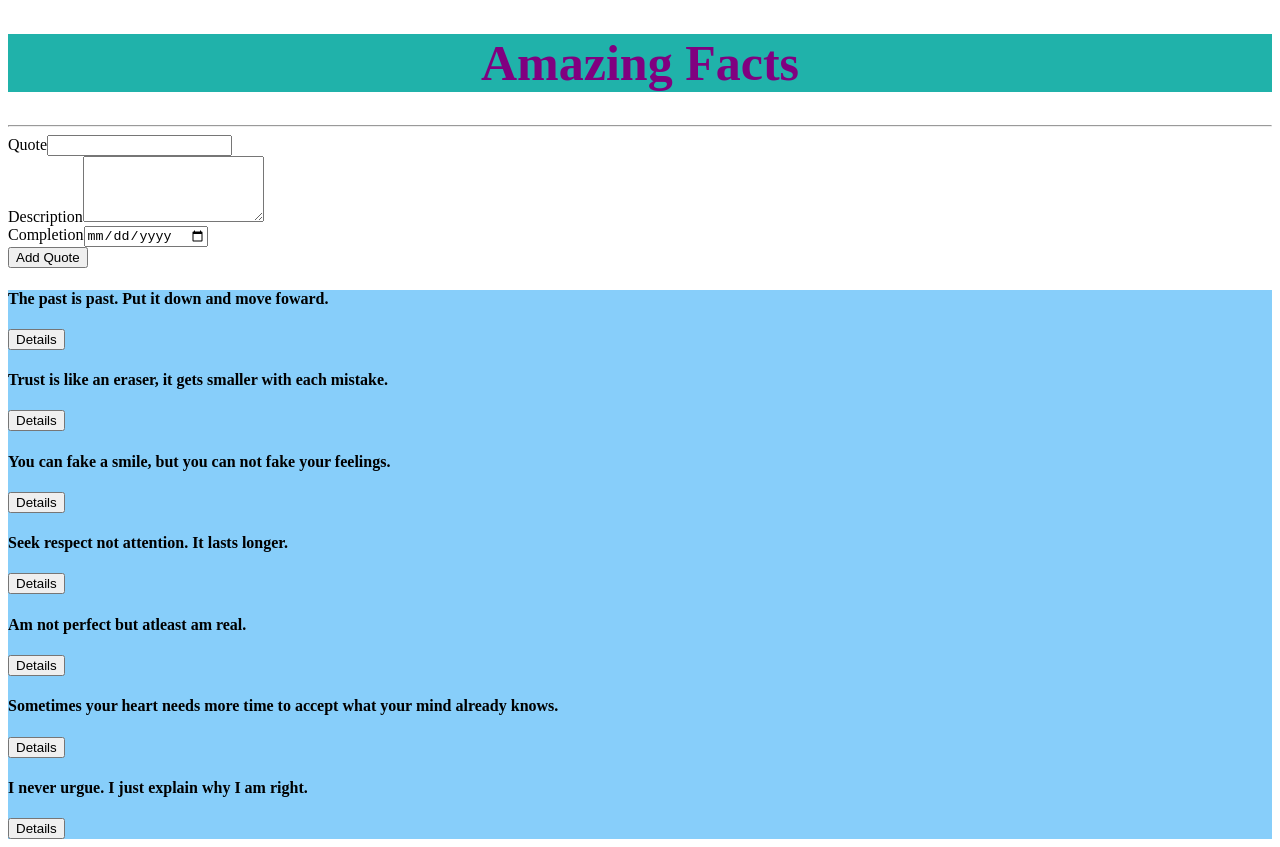
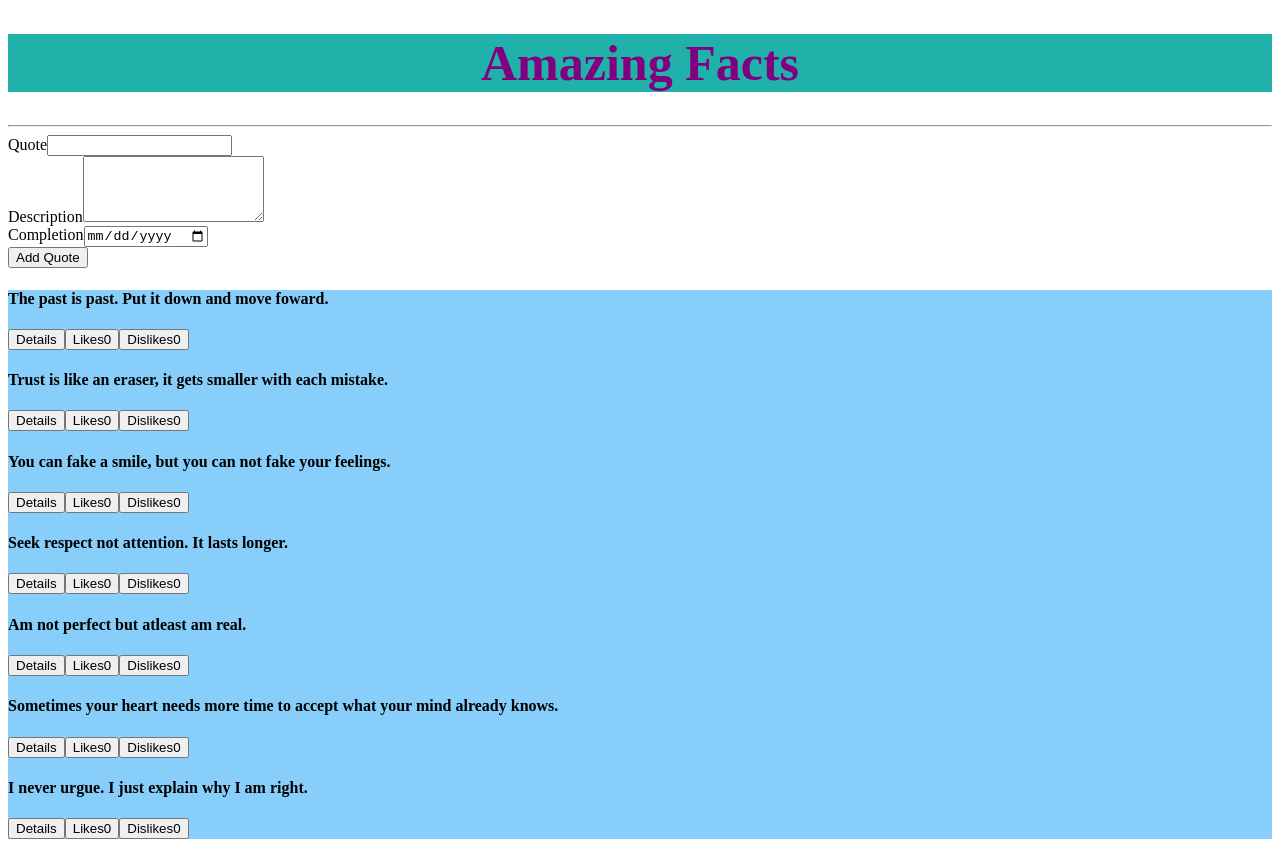
Before and after one commit to davidngatia/Amazing-facts, an Angular app: page / in a window 1280 px wide. Built offline with nearby package versions, Linux system fonts and the light colour scheme.

Commit message:
add all modifications

```diff
--- a/src/app/quote-form/quote-form.component.ts
+++ b/src/app/quote-form/quote-form.component.ts
@@ -6,7 +6,7 @@ import {Quote} from '../quote';
   styleUrls: ['./quote-form.component.css']
 })
 export class QuoteFormComponent implements OnInit {
-  newQuote=new Quote(0,"","",new Date());
+  newQuote=new Quote(0,"","",new Date(),0,0);
   @Output() addQuote=new EventEmitter<Quote>();
   submitQuote(){
     this.addQuote.emit(this.newQuote);
--- a/src/app/quote.ts
+++ b/src/app/quote.ts
@@ -1,6 +1,6 @@
 export class Quote {
     public showDescription:boolean;
-    constructor(public id:number, public name:string,public description:string,public completeDate:Date){
+    constructor(public id:number, public name:string,public description:string,public completeDate:Date,public upVote: number, public downVote: number){
         this.showDescription=false
     }
 }
--- a/src/app/quote/quote.component.html
+++ b/src/app/quote/quote.component.html
@@ -16,7 +16,8 @@
         <app-quote-details  [quote]='quote' (isComplete)= 'deleteQuote($event,i)'></app-quote-details>
     </div>
 
-
+    <button (click)="upVote(i)">Likes{{quote.upVote}}</button>
+    <button (click)="downVote(i)">Dislikes{{quote.downVote}}</button>
 </div>
 
 </div>
--- a/src/app/quote/quote.component.ts
+++ b/src/app/quote/quote.component.ts
@@ -9,13 +9,13 @@ import {Quote,} from '../quote'
 export class QuoteComponent implements OnInit {
 
   quotes = [
-    new Quote(1,'The past is past. Put it down and move foward.','by Bonface Good',new Date(2018,10,2)),
-    new Quote(2,'Trust is like an eraser, it gets smaller with each mistake.','by moses Kiplagat',new Date(2018,10,5)),
-    new Quote(3, 'You can fake a smile, but you can not fake your feelings.','by Joseph Igathe',new Date(2018,10,9)),
-    new Quote(4, 'Seek respect not attention. It lasts longer.','by Mary Njoki',new Date(2018,10,12)),
-    new Quote(5, 'Am not perfect but atleast am real.','Anonymous',new Date(2018,10,17)),
-    new Quote(6, 'Sometimes your heart needs more time to accept what your mind already knows.','by David Ngatia',new Date(2018,10,18)),
-    new Quote(7, 'I never urgue. I just explain why I am right.','by Sarah Suarez',new Date(2018,10,28)),
+    new Quote(1,'The past is past. Put it down and move foward.','by Bonface Good',new Date(2018,10,2),0,0),
+    new Quote(2,'Trust is like an eraser, it gets smaller with each mistake.','by moses Kiplagat',new Date(2018,10,5),0,0),
+    new Quote(3, 'You can fake a smile, but you can not fake your feelings.','by Joseph Igathe',new Date(2018,10,9),0,0),
+    new Quote(4, 'Seek respect not attention. It lasts longer.','by Mary Njoki',new Date(2018,10,12),0,0),
+    new Quote(5, 'Am not perfect but atleast am real.','Anonymous',new Date(2018,10,17),0,0),
+    new Quote(6, 'Sometimes your heart needs more time to accept what your mind already knows.','by David Ngatia',new Date(2018,10,18),0,0),
+    new Quote(7, 'I never urgue. I just explain why I am right.','by Sarah Suarez',new Date(2018,10,28),0,0),
 ]
 
 
@@ -47,4 +47,10 @@ deleteQuote(isComplete,index){
       quote.completeDate = new Date(quote.completeDate)
       this.quotes.push(quote)
     }
+    upVote(i){
+      this.quotes[i].upVote += 1;
+    }
+    downVote(i){
+      this.quotes[i].downVote += 1;
+    }
   }
```
Also changed, not shown: src/app/goals/goal.service.ts (added, +9 -0 lines), 1 other file (tests, documents, lock files or other folders).
